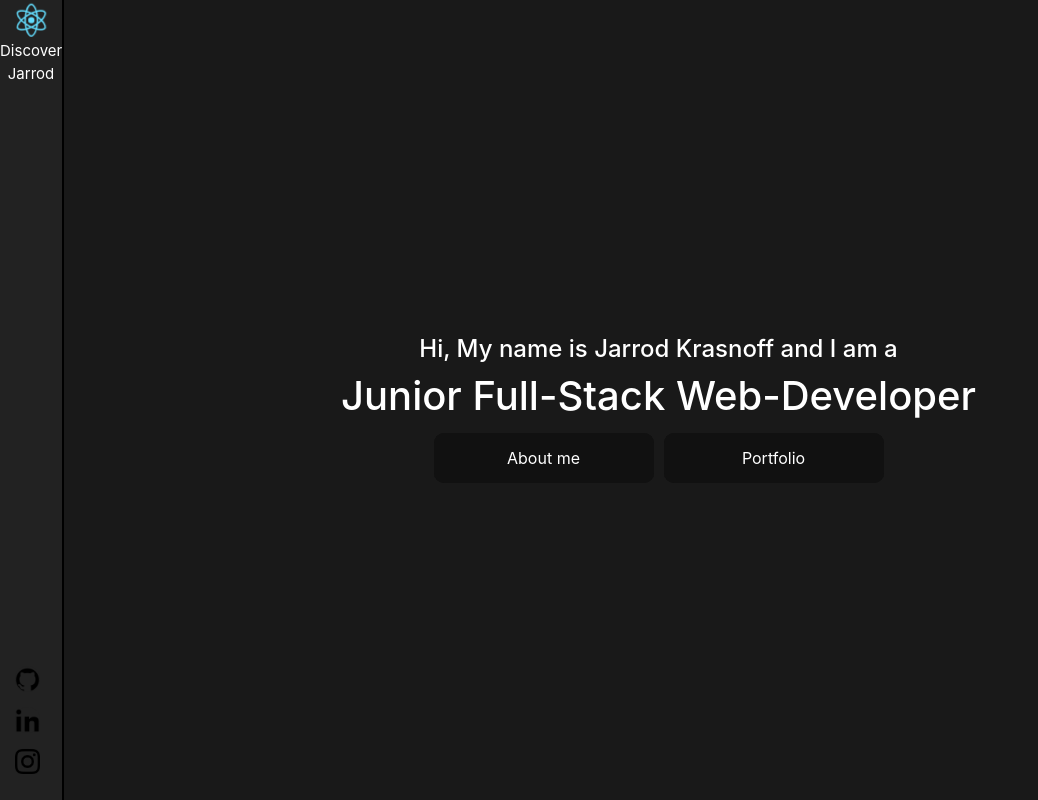
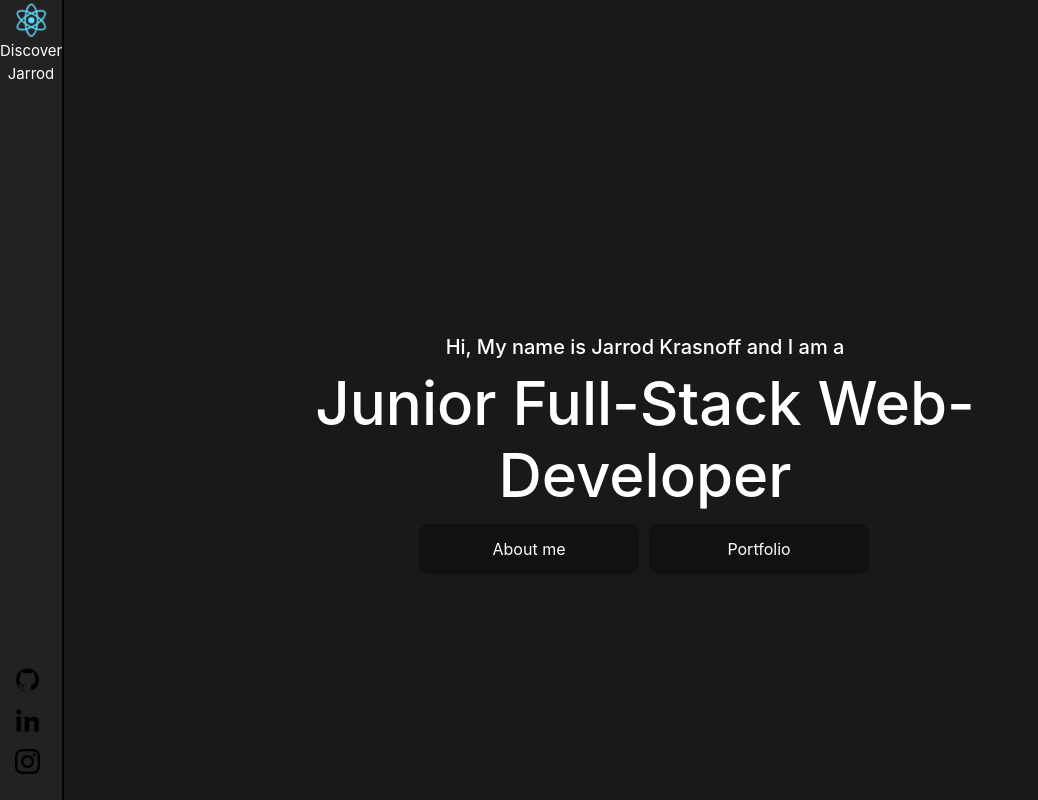
Before and after one commit to Jarrodk0506/DiscoverJarrod, a React (Create React App) app in the folder client/: page / in a window 1280 px wide. Shown: the whole page, without its empty margins (0-1038 px from the left). Built offline with nearby package versions, Linux system fonts and the light colour scheme.

Commit message:
positioning content

```diff
--- a/client/src/components/home/home.css
+++ b/client/src/components/home/home.css
@@ -5,6 +5,22 @@
     right: 0;
     top: 0;
     position: absolute;
+}
+
+button:focus {outline:0;}
+
+h1{
+    font-size: 60px;
+}
+
+.title{
+    position: relative;
+    left: 125px;
+}
+
+.buttons{
+    position: absolute;
+    left: 350px;
 }
 
 .glow-on-hover {
@@ -36,18 +52,22 @@
     opacity: 0;
     transition: opacity .3s ease-in-out;
     border-radius: 10px;
+    outline: none;
 }
 
 .glow-on-hover:active {
-    color: #000
+    color: #000;
+    outline: none;
 }
 
 .glow-on-hover:active:after {
     background: transparent;
+    outline: none;
 }
 
 .glow-on-hover:hover:before {
     opacity: 1;
+    outline: none;
 }
 
 .glow-on-hover:after {
@@ -60,6 +80,7 @@
     left: 0;
     top: 0;
     border-radius: 10px;
+    outline: none;
 }
 
 @keyframes glowing {
--- a/client/src/components/home/home.js
+++ b/client/src/components/home/home.js
@@ -6,16 +6,17 @@ class Home extends Component {
   render() {
     return (
       <div className="contentWrap">
-            {/* <div className="picturediv">
-              <img className="picture" src={picture}></img>
-            </div> */}
-            <div className="content">
-              <h4>Hi, My name is Jarrod Krasnoff and I am a</h4>
-              <h1>Junior Full-Stack Web-Developer</h1>
-              <button className="glow-on-hover" type="button">About me</button>
-              <button className="glow-on-hover" type="button">Portfolio</button>
-            </div>
+        <div className="content">
+          <div className="title">
+            <h5>Hi, My name is Jarrod Krasnoff and I am a</h5>
+            <h1>Junior Full-Stack Web-Developer</h1>
           </div>
+          <div className="buttons">
+            <button className="glow-on-hover" type="button">About me</button>
+            <button className="glow-on-hover" type="button">Portfolio</button>
+          </div>
+        </div>
+      </div>
     );
   }
 }
```
